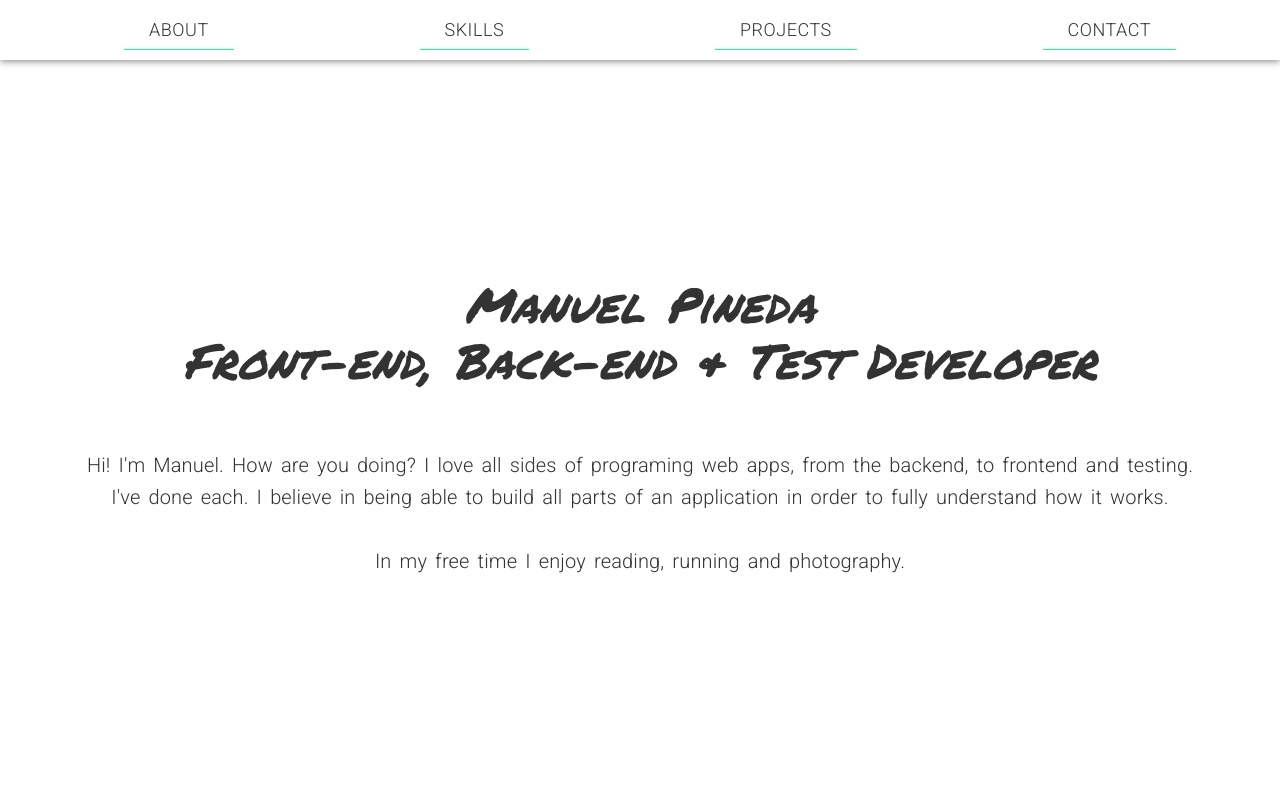
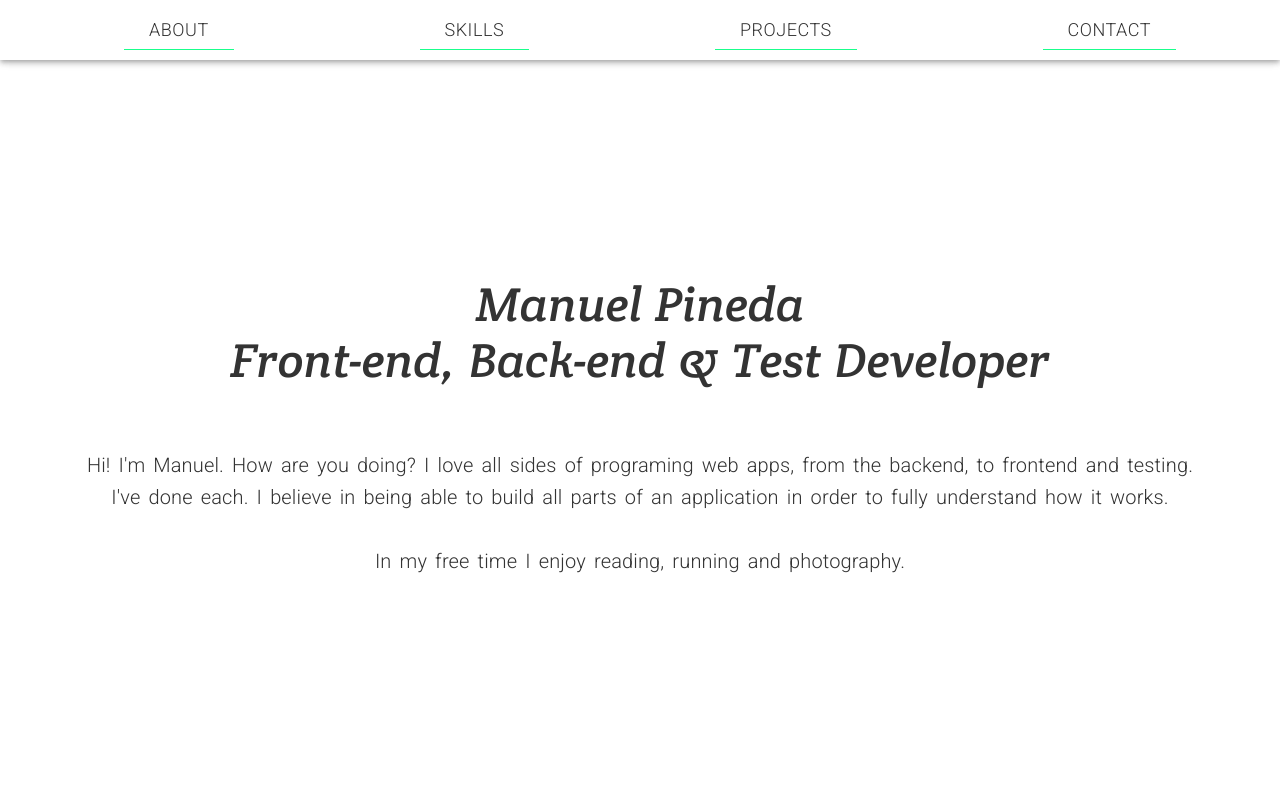
Before and after one commit to manuel12/personal-portfolio-page, a React (Create React App) app in the folder react-portfolio/: page / in a window 1280 px wide. Shown: the top 800 px of the page. Built offline with nearby package versions, Linux system fonts and the light colour scheme.

Commit message:
Added Crete Round font.

```diff
--- a/react-portfolio/src/components/Home/styles.css
+++ b/react-portfolio/src/components/Home/styles.css
@@ -18,7 +18,8 @@
 .about-heading {
   position: relative;
   top: 60px;
-  font-family: 'Permanent Marker', cursive !important;
+  /* font-family: 'Permanent Marker', cursive !important;  */
+  font-family: 'Crete Round', serif !important;
   font-style: italic;
   color: var(--font-color);
 }
```
